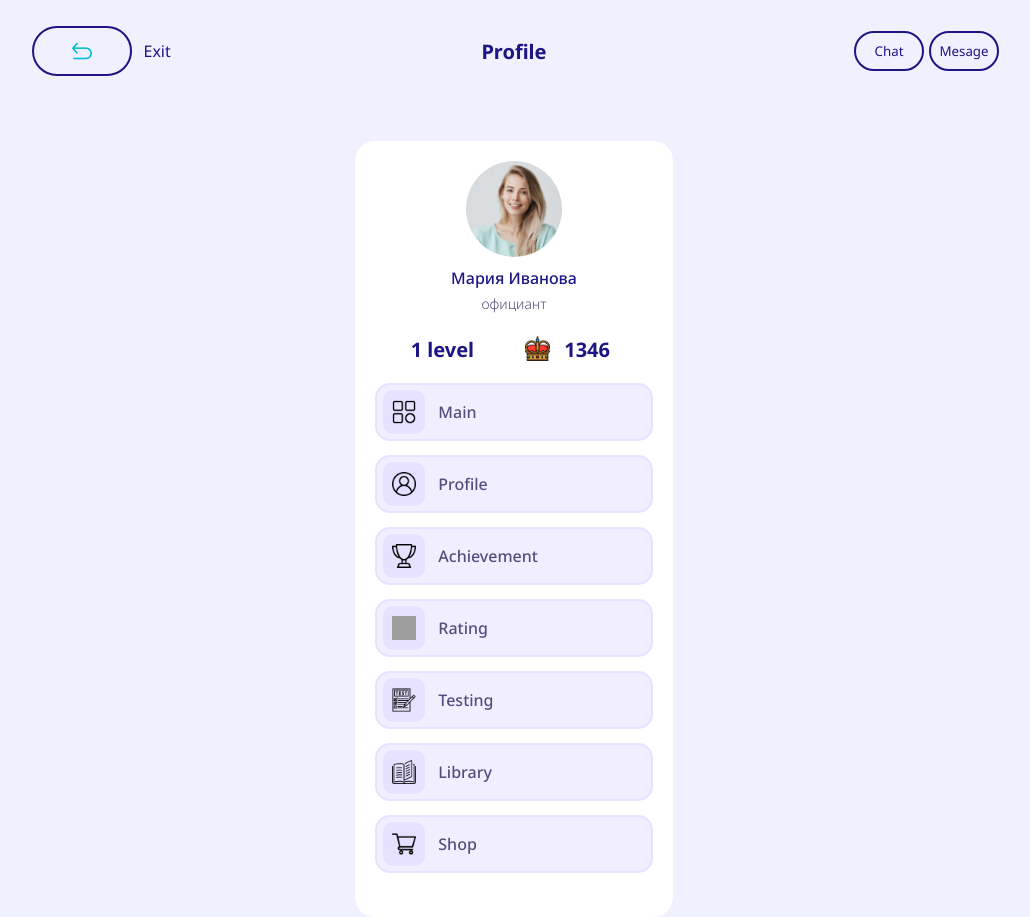
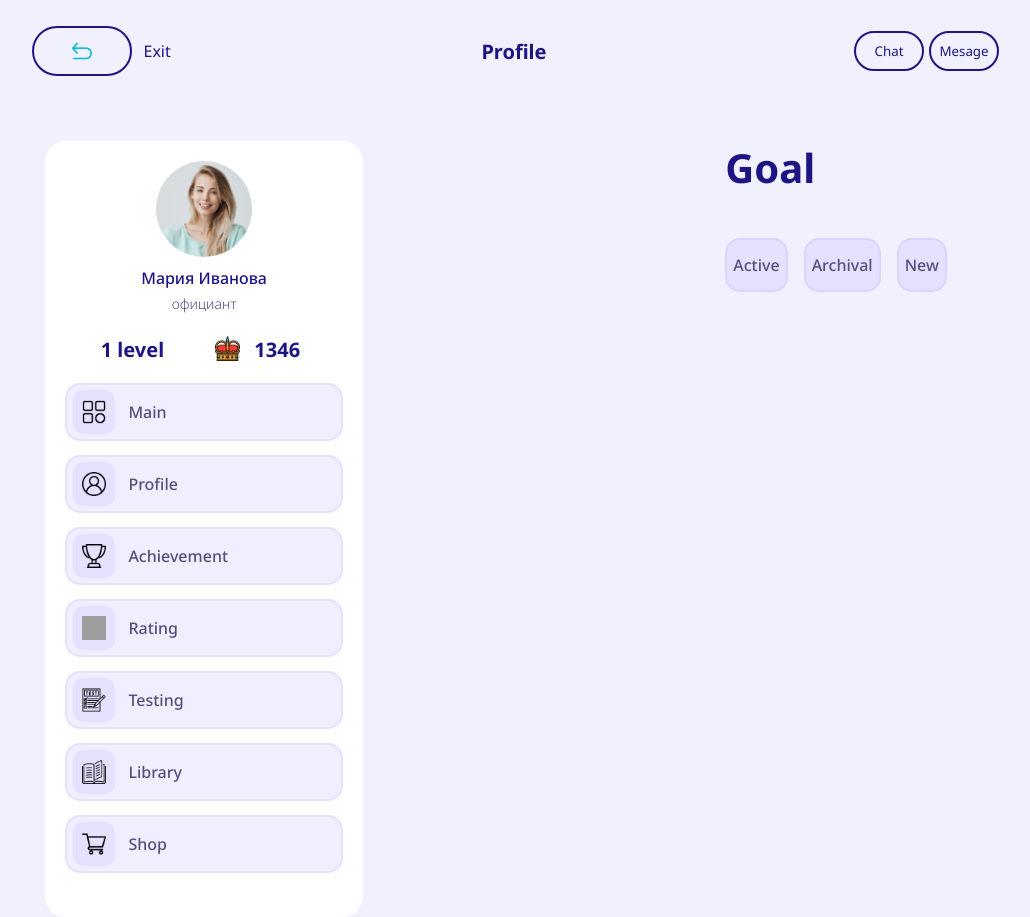
Before and after one commit to GennadiiLazovskii/corporateCaffeApp, a React (Vite) app: page / in a window 1280 px wide. Shown: the whole page, without its empty margins (126-1156 px from the left). Built offline with nearby package versions, Linux system fonts and the light colour scheme; grey boxes are pictures that could not be loaded.

Commit message:
Add UserGoal item

```diff
--- /dev/null
+++ b/src/components/mainScreenProfile/MainScreanProfile.jsx
@@ -0,0 +1,15 @@
+import styles from './MainScreanProfile.module.scss';
+import ProfileCard from './profileCard/ProfileCard.jsx';
+import UserGoal from './userGoal/UserGoal';
+
+const MainScreanProfile = () => {
+
+    return(
+        <div className={styles.mainScreanProfile}>
+            <ProfileCard/>
+            <UserGoal/>
+        </div>
+    )
+}
+
+export default MainScreanProfile;
--- /dev/null
+++ b/src/components/mainScreenProfile/MainScreanProfile.module.scss
@@ -0,0 +1,4 @@
+.mainScreanProfile {
+    display: flex;
+    width: 100%;
+}
--- a/src/components/mainScreenProfile/userGoal/UserGoal.jsx
+++ b/src/components/mainScreenProfile/userGoal/UserGoal.jsx
@@ -0,0 +1,19 @@
+import styles from './UserGoal.module.scss';
+
+const UserGoal = () => {
+
+    return(
+        <div className={styles.userGoalWrap}>
+            <div className={styles.userGoalItem}>
+                <h2>Goal</h2>
+                    <div className={styles.userGoaBtnItem}>
+                        <button className={styles.userGoaBtn}>Active</button>
+                        <button className={styles.userGoaBtn}>Archival</button>
+                        <button className={styles.userGoaBtn}>New</button>
+                    </div>
+            </div>
+        </div>
+    )
+}
+
+export default UserGoal;
--- a/src/components/mainScreenProfile/userGoal/UserGoal.module.scss
+++ b/src/components/mainScreenProfile/userGoal/UserGoal.module.scss
@@ -0,0 +1,39 @@
+.userGoalItem {
+    width: 100%;
+    height: 180px;
+    margin: 0 20px 40px 20px;
+    h2 {
+        margin-bottom: 30px;
+        font-family: 'Noto Sans';
+        font-style: normal;
+        font-weight: 700;
+        font-size: 40px;
+        line-height: 54px;
+        color: #1E1584;
+    }
+    .userGoaBtnItem {
+        display: flex;
+        button {
+            display: flex;
+            align-items: center;
+            justify-content: flex-start;
+            // width: 100%;
+            height: 54px;
+            margin: 13px 16px 13px 0px;
+            cursor: pointer;
+            border: 2px solid rgba(114, 101, 251, 0.1);
+            background: rgba(114, 101, 251, 0.1);
+            border-radius: 15px;
+            font-family: 'Noto Sans';
+            font-style: normal;
+            font-weight: 500;
+            font-size: 16px;
+            line-height: 22px;
+            color: #524E7D;
+            &:active {
+            background: linear-gradient(to top, #ACA4FF 100%, #7B6FFF 100%, #5242FF 100%);
+            color: #FFFFFF;
+            }
+        }
+    }
+}
--- a/src/main.jsx
+++ b/src/main.jsx
@@ -2,11 +2,12 @@ import React from 'react'
 import ReactDOM from 'react-dom/client'
 import './globall.scss';
 import Header from './components/Header/Header';
-import ProfileCard from './components/mainScreenProfile/profileCard/ProfileCard';
+import MainScreanProfile from './components/mainScreenProfile/mainScreanProfile';
+
 
 ReactDOM.createRoot(document.getElementById('root')).render(
   <React.StrictMode>
     <Header/>
-    <ProfileCard/>
+    <MainScreanProfile/>
   </React.StrictMode>,
 )
```
